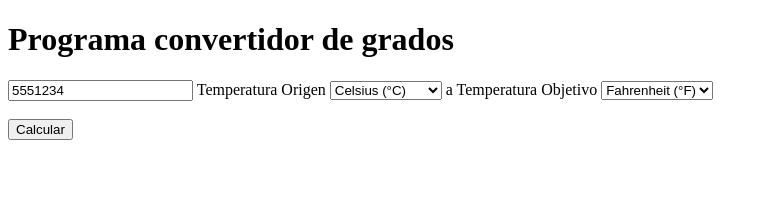
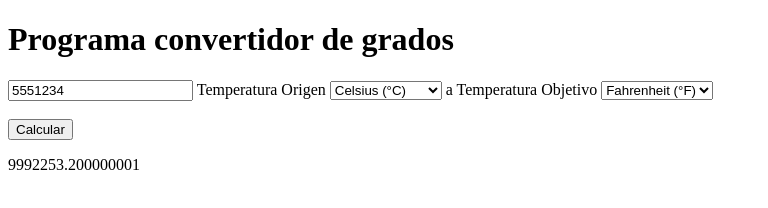
Before and after one commit to iksaku/LenguajesDeProgramacion, a plain HTML site: page Homework3/Temperaturas.html in a window 1280 px wide. Both pictures are taken after typing "5551234" into the empty fields and a click on the button "Calcular". Shown: the whole page, without its empty margins (0-768 px from the left). Drawn offline with Linux system fonts and the light colour scheme.

Commit message:
Print temperature conversion

```diff
--- a/Homework3/Temperaturas.html
+++ b/Homework3/Temperaturas.html
@@ -63,9 +63,9 @@
 		const KELVIN = 3;
 		const RANKINE = 4;
 
-        let temperature = temp_field.value;
-        let origin = o_field.value;
-        let target = t_field.value;
+        let temperature = parseFloat(temp_field.value);
+        let origin = parseInt(o_field.value);
+        let target = parseInt(t_field.value);
 
         let result;
 
@@ -83,6 +83,7 @@
                         break;
                     default:
                         // Target Error
+                        console.log('Target Error');
                         return;
                 }
                 break;
@@ -136,6 +137,7 @@
                 break;
             default:
                 // Origin Error
+                console.log('Origin error');
                 return;
         }
 
@@ -196,7 +198,12 @@
 
 		}*/
 
-		document.getElementById('result').value = result;
+		document.getElementById('result').textContent = result;
+		//document.getElementById('result_text').textContent = temperature.toString() + ' °X to °Y';
+
+        // Error shit
+
+		document.getElementById('result_box').style.display = 'block';
 	}
 	</script>
 </body>
```
